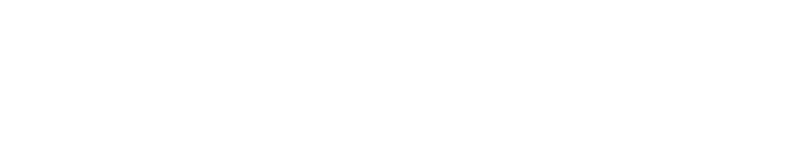
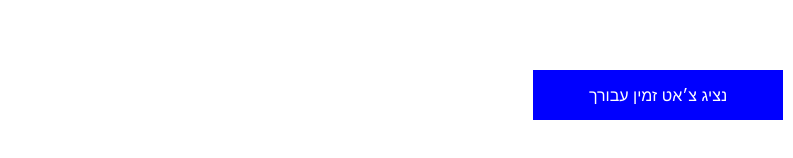
Before and after one commit to odedron100/chat, a React (Create React App) app: page / in a window 1280 px wide. Shown: the part 680-838 px from the top of the page, without its empty margins (487-1280 px from the left). Built offline with nearby package versions, Linux system fonts and the light colour scheme.

Commit message:
Add open chat button (without design)

```diff
--- a/src/App.css
+++ b/src/App.css
@@ -2,12 +2,12 @@
   box-sizing: border-box;
 }
 
-.App .some-website-container {
+.app .some-website-container {
   height: 3000px;
   padding-top: 100px;
 }
 
-.App .some-website-container .logo {
+.app .some-website-container .logo {
   background-image: url(https://upload.wikimedia.org/wikipedia/commons/thumb/7/74/Apple_logo_dark_grey.svg/1200px-Apple_logo_dark_grey.svg.png);
   width: 200px;
   height: 250px;
@@ -15,3 +15,17 @@
   background-size: 100%;
   margin: auto;
 }
+
+.chat-container .open-chat-button {
+  direction: rtl;
+  position: fixed;
+  bottom: 0;
+  right: 10px;
+  background: blue;
+  color: white;
+  display: flex;
+  justify-content: center;
+  align-items: center;
+  width: 250px;
+  height: 50px;
+}
--- a/src/App.js
+++ b/src/App.js
@@ -1,12 +1,14 @@
 import React, {Component} from 'react';
 import SomeWebsite from './SomeWebsite';
+import Chat from './Chat';
 import './App.css';
 
 class App extends Component {
   render() {
     return (
-      <div className="App">
+      <div className="app">
         <SomeWebsite />
+        <Chat />
       </div>
     );
   }
--- /dev/null
+++ b/src/Chat.js
@@ -0,0 +1,13 @@
+import React, {Component} from 'react';
+
+class Chat extends Component {
+  render() {
+    return (
+      <div className="chat-container">
+        <div className="open-chat-button"> נציג צ׳אט זמין עבורך </div>
+      </div>
+    );
+  }
+}
+
+export default Chat;
```
